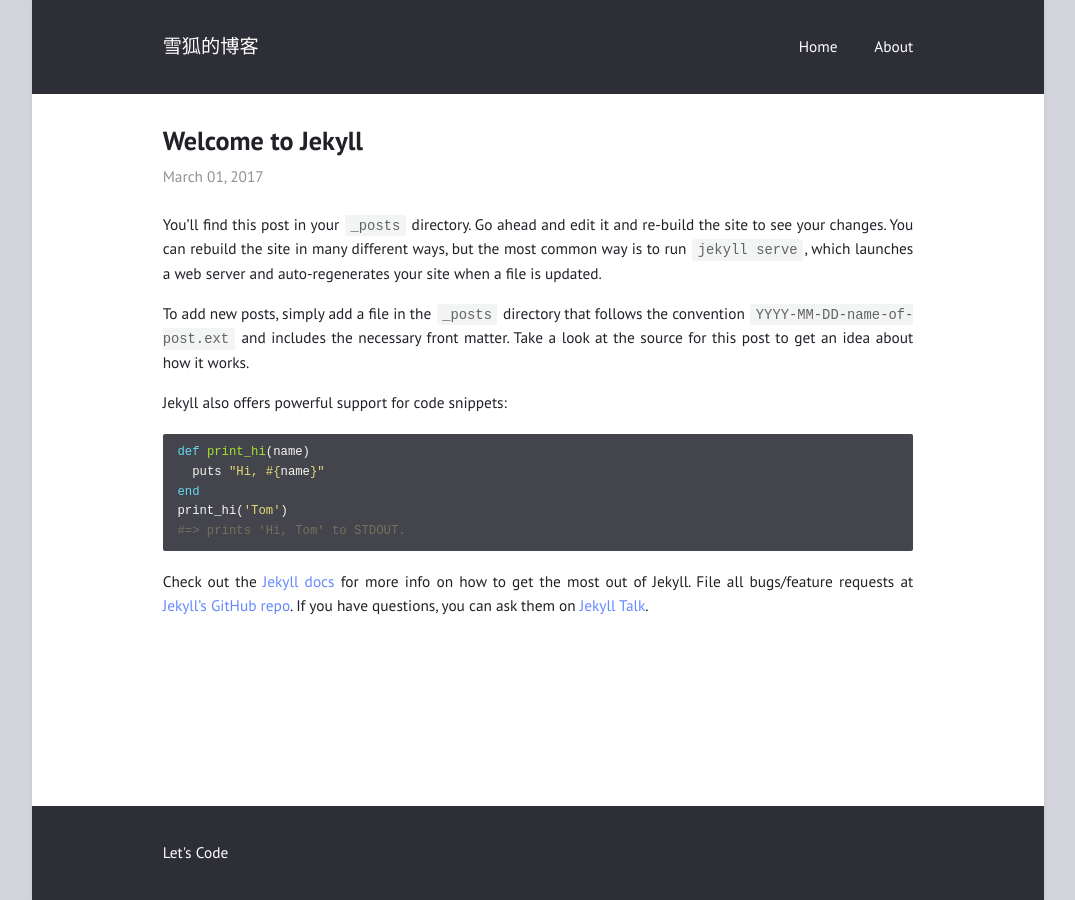
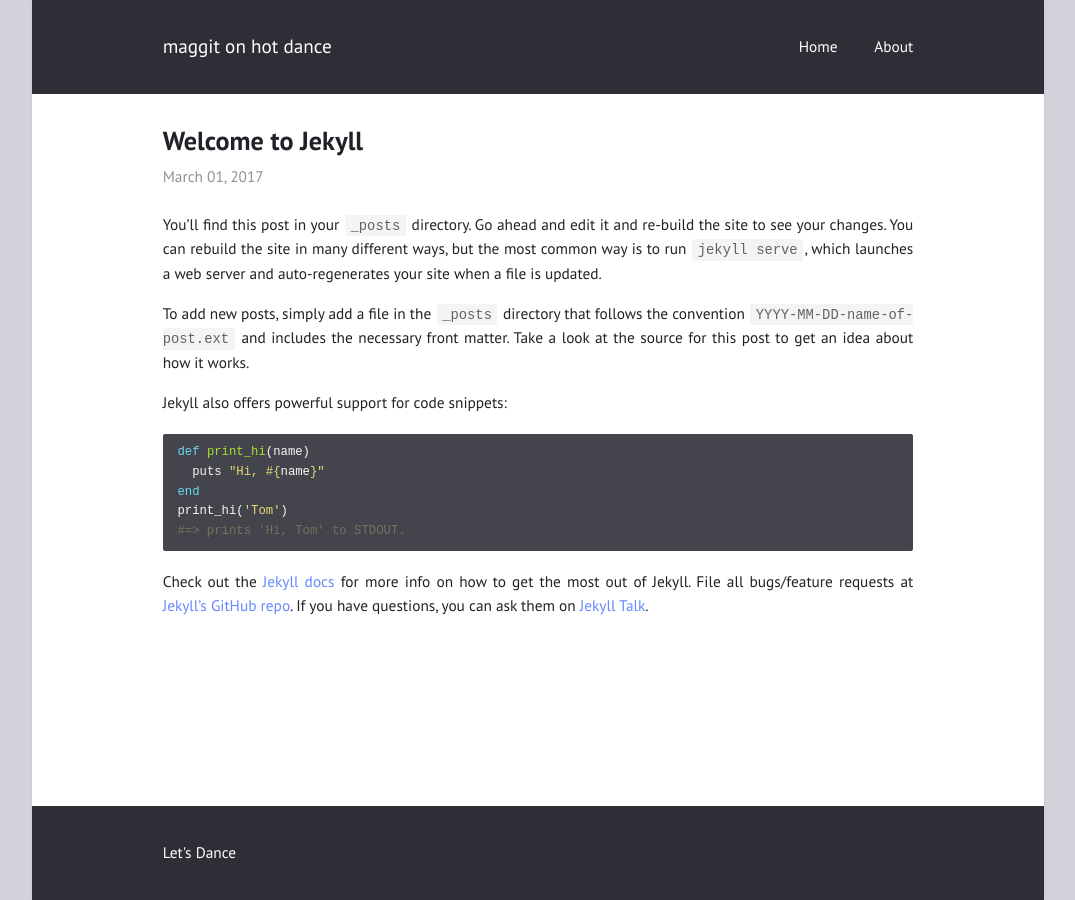
Before and after one commit to mgghotdance/mgghotdance.github.io, a Jekyll site: the page built from _posts/2017-03-01-welcome-to-jekyll.md, in a window 1280 px wide. Shown: the whole page, without its empty margins (102-1177 px from the left). Built offline with Jekyll 4.4.1, drawn with Linux system fonts in a browser that asks for light colours.

Commit message:
Update _config.yml

```diff
--- a/_config.yml
+++ b/_config.yml
@@ -1,6 +1,6 @@
-title: "雪狐的博客"
-author: "Von Chen"
-description: "Let's Code"
+title: "maggit on hot dance"
+author: "maggie"
+description: "Let's Dance"
 permalink: /:title/
 lang: "en"
 excerpt_separator: "\n\n\n"
@@ -20,8 +20,7 @@ navigation:                # accepts {file, title, url, icon, sidebaricon}
   - {file: "README.md"}
 
 external:                  # shows a footer with social links - for available icons see fontawesome.com/icons
-  - {title: Mail, icon: envelope, url: "mailto:frankchan09@gmail.com"}
-  - {title: Twitter, icon: twitter, url: "https://twitter.com/snowfox09"}
+  - {title: Mail, icon: envelope, url: "mailto:mgg040200@gmail.com"}
   - {title: Subscribe, icon: rss, url: "/feed.xml"}
 
 comments:
```
